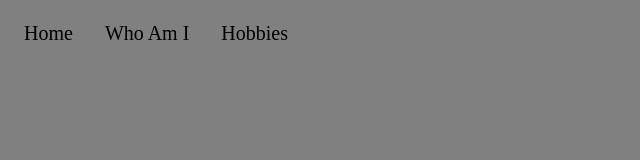
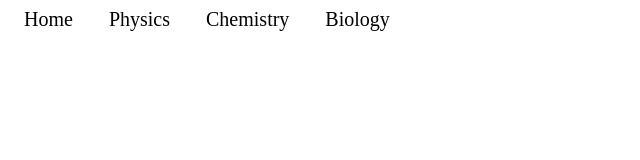
Before and after one commit to SaumyaMali/website, a plain HTML site: page index.html in a window 1280 px wide. Shown: the whole page, without its empty margins (0-640 px from the left). Drawn offline with Linux system fonts and the light colour scheme.

Commit message:
hover changes in subjects

```diff
--- a/index.html
+++ b/index.html
@@ -9,9 +9,10 @@
 </head>
 <body>
     <div class="topnav">
-        <a class="active" href="#home">Home</a>
-         <a href="#whoami">Who Am I</a>
-           <a href="hobbies">Hobbies</a>
+        <a class="Home" href="#home">Home</a>
+         <a class="physics" href="Physics">Physics</a>
+         <a class="chemistry" href="Chemistry">Chemistry</a>
+         <a class="biology" href="Biology">Biology</a>
 
     </div>
 
--- a/style.css
+++ b/style.css
@@ -1,25 +1,36 @@
 body{
-    background-color: grey ;
+    background-color: white ;
     overflow: hidden;
 }
 .topnav a{
+    margin-left: auto;
     padding: 14px 16px;
-    float: left;
+    max-width: 500px;
     color: black;
     text-align: center;
     text-decoration:    none;
     font-size: 20px;
 
 }
+.physics:hover{
 
-.topnav a:hover{
-    background-color: rgb(43, 69, 218);
-    animation: alternate;
-    animation-duration: 1s;
-    color: black;
+    background-size: 90%;
+    color:black;
+    border-radius: 20px;
+    background-image:url(https://cdn.pixabay.com/photo/2016/09/29/08/33/apple-1702316_640.jpg);
+}
+.chemistry:hover{
+
+    background-size: 90%;
+    color:black;
+    border-radius: 20px;
+    background-image:url(https://cdn.pixabay.com/photo/2017/11/11/11/30/chemistry-2938901_640.jpg);
 }
 
-.topnav a.active{
+.biology:hover{
 
-    color: black;
+    background-size: 90%;
+    color:white;
+    border-radius: 20px;
+    background-image:url(https://cdn.pixabay.com/photo/2016/11/09/15/27/dna-1811955_640.jpg);
 }
```
Also changed, not shown: bio.webp (added).
